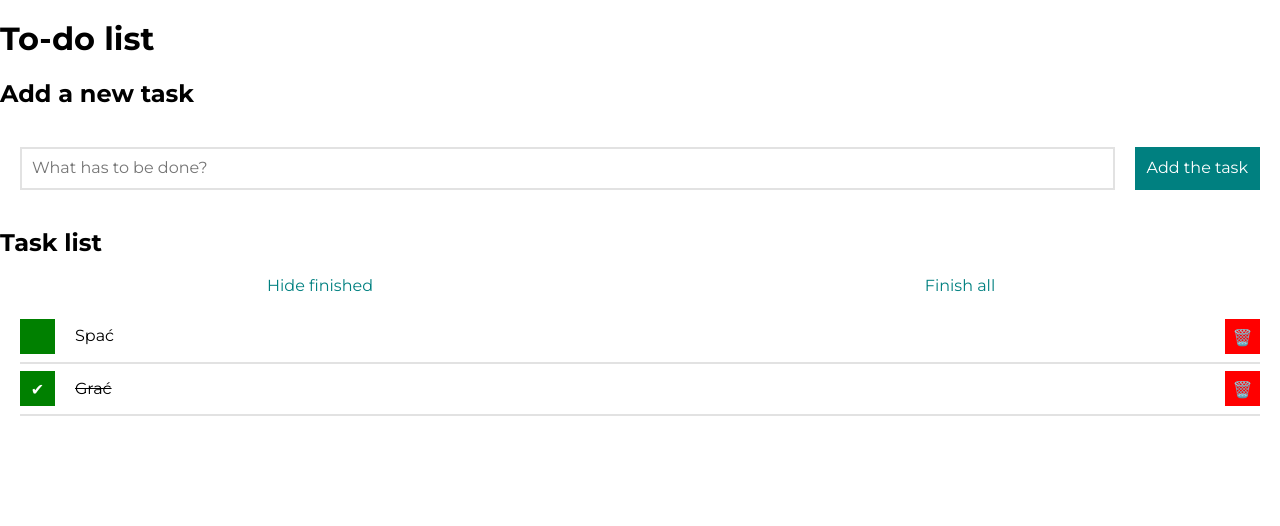
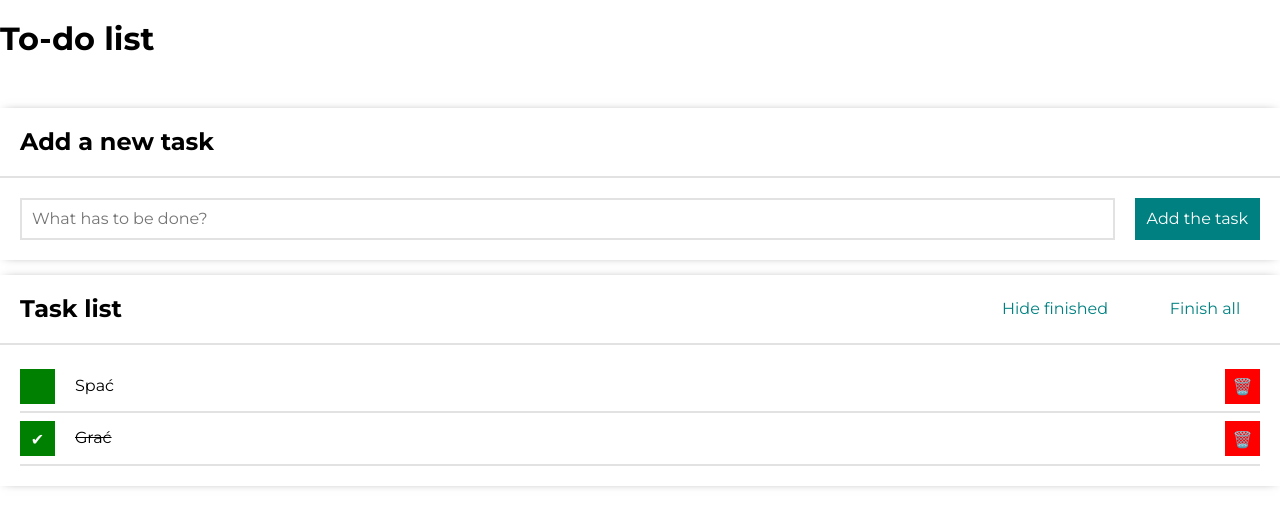
Before and after one commit to wojdaSoftware/to-do-list-react, a React (Create React App) app: page / in a window 1280 px wide. Shown: the top 526 px of the page. Built offline with nearby package versions, Linux system fonts and the light colour scheme.

Commit message:
moved Section to a parameterized component

```diff
--- a/src/App.js
+++ b/src/App.js
@@ -2,6 +2,7 @@ import React from 'react';
 import Form from './Form';
 import List from './List';
 import Buttons from './Buttons';
+import Section from './Section';
 
 const tasks = [
   { id: 1, content: "Spać", done: false },
@@ -16,17 +17,19 @@ function App() {
         <h1>To-do list</h1>
       </header>
       <main className="main">
-        <section className="section">
-          <h2 className="section__title">Add a new task</h2>
-          <Form />
-        </section>
-        <section className="section">
-          <header className="header header--second">
-            <h2 className="header__title">Task list</h2>
+        <Section
+          title={"Add a new task"}
+          body={<Form />}
+        />
+        <Section
+          title={"Task list"}
+          extraHeaderContent={
             <Buttons tasks={tasks} hideFinished={hideFinished} />
-          </header>
-          <List tasks={tasks} hideFinished={hideFinished} />
-        </section>
+          }
+          body={
+            <List tasks={tasks} hideFinished={hideFinished} />
+          }
+        />
       </main>
     </React.Fragment>
   );
--- /dev/null
+++ b/src/Section/index.js
@@ -0,0 +1,14 @@
+import React from 'react';
+import './style.css';
+
+const Section = ({title, extraHeaderContent, body}) => (
+    <section className="section">
+        <header className={`section__header ${extraHeaderContent ? "section__header--extraContent" : ""}`}>
+            <h2 className="section__title">{title}</h2>
+            {extraHeaderContent}
+        </header>
+        {body}
+    </section>
+);
+
+export default Section;
--- /dev/null
+++ b/src/Section/style.css
@@ -0,0 +1,33 @@
+.section {
+    background-color: white;
+    margin-bottom: 15px;
+    box-shadow: 0px 0px 10px -5px rgba(107, 107, 107, 1);
+}
+
+.section__title{
+    margin: 0;
+    padding: 20px;
+}
+
+.section__header {
+    margin: auto;
+    margin-top: 50px;
+    border-bottom: rgb(226, 226, 226) solid 2px;
+}
+
+.section__header--extraContent {
+    margin-top: 0;
+    display: grid;
+    grid-template-columns: 1fr 300px;
+}
+
+@media (max-width: 767px) {
+    .section__header--extraContent {
+        grid-template-columns: 1fr;
+    }
+}
+
+.section__title {
+    margin: 0;
+    padding: 20px;
+}
```
